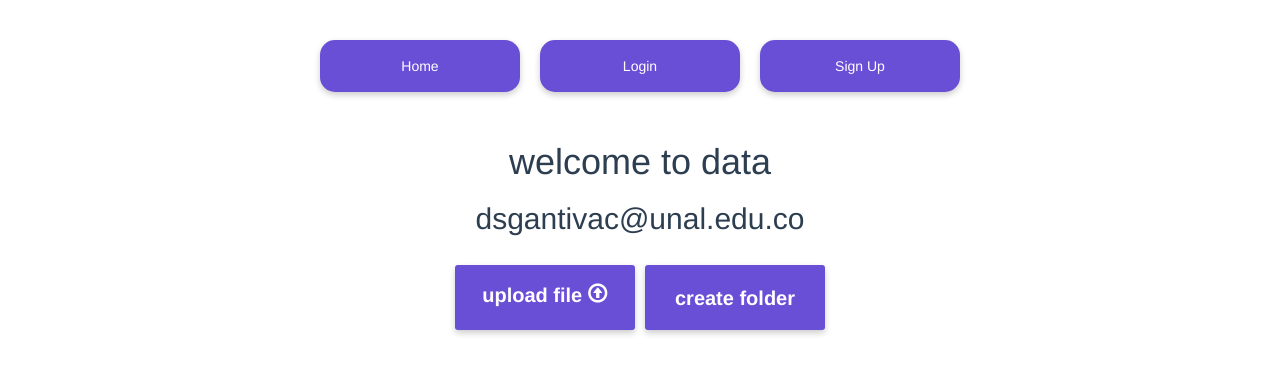
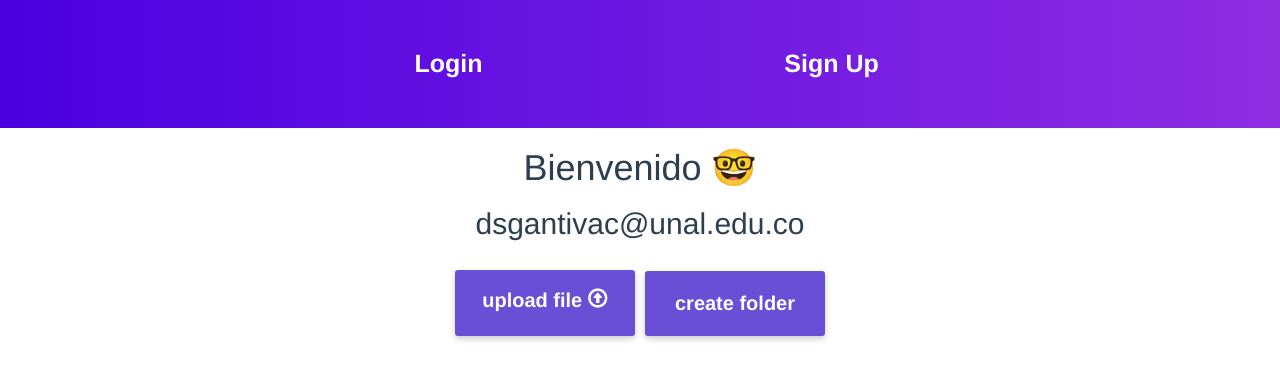
Before and after one commit to dsgantivac/vueArqui, a Vue app: page /Data in a window 1280 px wide. Shown: the top 380 px of the page. Built offline with nearby package versions, Linux system fonts and the light colour scheme.

Commit message:
adding style

```diff
--- a/public/index.html
+++ b/public/index.html
@@ -5,6 +5,8 @@
     <meta http-equiv="X-UA-Compatible" content="IE=edge">
     <meta name="viewport" content="width=device-width,initial-scale=1.0">
     <link rel="icon" href="<%= BASE_URL %>favicon.ico">
+
+<link href="https://fonts.googleapis.com/icon?family=Material+Icons" rel="stylesheet">
     <link rel="stylesheet" href="https://maxcdn.bootstrapcdn.com/bootstrap/3.3.7/css/bootstrap.min.css">
     <title>prueba</title>
   </head>
--- a/src/App.vue
+++ b/src/App.vue
@@ -1,14 +1,12 @@
 <template>
   <div id="app_vue" >
-
-
-    <div id="nav">
-      <router-link    tag='button'                    class="navButn"  to="/"      >Home</router-link>
+    <div id="nav" class="navBar">
       <router-link v-if="showLogin"   tag='button'    class="navButn"  to="/login" >Login</router-link>
       <router-link v-if="showLogin"   tag='button'    class="navButn"  to="/signUp">Sign Up</router-link>
-      <router-link v-if="showData"    tag='button'    class="navButn"  to="/Data"  >Data</router-link>
-      <button      v-if="showData"    @click="logOut"                       class="navButn"              >logOut</button>
+      <router-link v-if="showData"    tag='button'    class="navButn"  to="/Data"  >Archivos</router-link>
+      <button      v-if="showData"    @click="logOut" class="navButn"              >logOut</button>
       <!--
+      <router-link    tag='button'                    class="navButn"  to="/"      >Home</router-link>
         <button @click="getStatus">status</button>|
       -->
     </div>
@@ -30,7 +28,7 @@
     methods:{
       async logOut  () {
         localStorage.session = false;
-        this.$router.push({name: 'home'})
+        this.$router.push({name: 'login'})
         console.log(localStorage.session);
         console.log("se eejcuta");
         this.checkSession()
@@ -61,18 +59,37 @@
 
 <style>
 
+.navBar{
+  background: #8E2DE2;  /* fallback for old browsers */
+  background: -webkit-linear-gradient(to right, #4A00E0, #8E2DE2);  /* Chrome 10-25, Safari 5.1-6 */
+  background: linear-gradient(to right, #4A00E0, #8E2DE2); /* W3C, IE 10+/ Edge, Firefox 16+, Chrome 26+, Opera 12+, Safari 7+ */
 
+}
 
 .navButn{
   border: none;
-  background: #694ed6;
-  cursor: pointer;
+  background-color: rgba(0, 0, 0, 0);
+
+  /*background: #694ed6;
   border-radius: 15px;
-  margin: 10px 10px 0px 10px;
+  box-shadow: 0 3px 6px 0 rgba(0, 0, 0, 0.2);
+  */
+
+  border-radius: 20px;
+  font-size: 25px;
+  font-weight: bold;
+  margin: 0px 7.5% 0px 7.5%;
   padding: 16px;
   width: 200px;
+  cursor: pointer;
   color: white;
-  box-shadow: 0 3px 6px 0 rgba(0, 0, 0, 0.2);
+  transition: 0.5s;
+}
+.navButn:hover{
+  background-color: white;
+  color: #4A00E0;
+  border-radius: 20px;
+  transition: 0.5s;
 }
 
 
--- a/src/components/ShowData.vue
+++ b/src/components/ShowData.vue
@@ -1,14 +1,13 @@
 <template>
     <div  class="login">
-        <h1>welcome to data {{name}}</h1>
+        <h1>Bienvenido {{name}} &#129299;</h1>
         <h2 style="margin-bottom:30px;">{{email}}</h2>
-        <h2 style="margin-bottom:30px;">{{token}}</h2>
 
         <div v-if="current_path.length > 1">
             <button class="btn" style="float:left" @click="popCurrentPath" >Retroceder</button>
         </div>
-            <div style="clear:both;"></div>
-            <div  v-for="(elements, index) in current_path[current_path.length-1]" :key="index" class="listContainer">
+            <div style="clear:both;" ></div>
+            <div style="margin-left:100px" v-for="(elements, index) in current_path[current_path.length-1]" :key="index" class="listContainer">
                 <div class="folder-container" height="120px">
 
                     <div v-if="checkDot(elements.name)">
@@ -29,11 +28,12 @@
 
                     <div v-if="!checkDot(elements.name)">
                         <div @click="moveTo(elements.files)">
-                            <img height="120px" src="../assets/folder3.png" >
+
+                            <i class="material-icons" style="font-size:140px;color:gray">folder</i>
                             <div class="centered"  >{{addDot(elements.name)}} </div>
                         </div>
                     </div>
-                    <span @click="getOptions(elements.name,elements.path)"  class="glyphicon glyphicon-option-vertical bottom-right-image" ></span>
+                    <span @click="getOptions(elements.name,elements.path)"  class="glyphicon glyphicon-option-horizontal bottom-right-image" ></span>
                 </div>
             </div>
 
--- a/src/styles/Data.css
+++ b/src/styles/Data.css
@@ -134,7 +134,7 @@ body {
     text-align: center;
     color: black;
     float: left;
-    margin: 0px 10px 0px 0px;
+    margin: 20px;
     cursor: pointer;
 
   }
@@ -150,8 +150,8 @@ body {
 
   .bottom-right-image{
     position: absolute;
-    bottom: 8px;
-    right: 16px;
+    top: 125px;
+    right: 5px;
   }
 
 
```
Also changed, not shown: src/assets/folderS.svg (added), src/assets/folderS2.svg (added).
